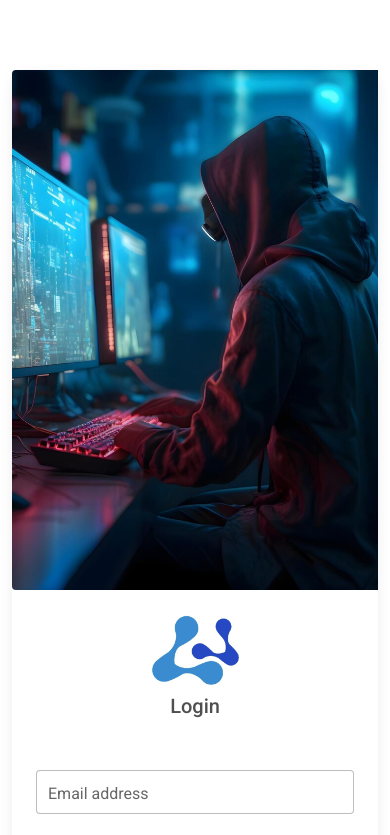
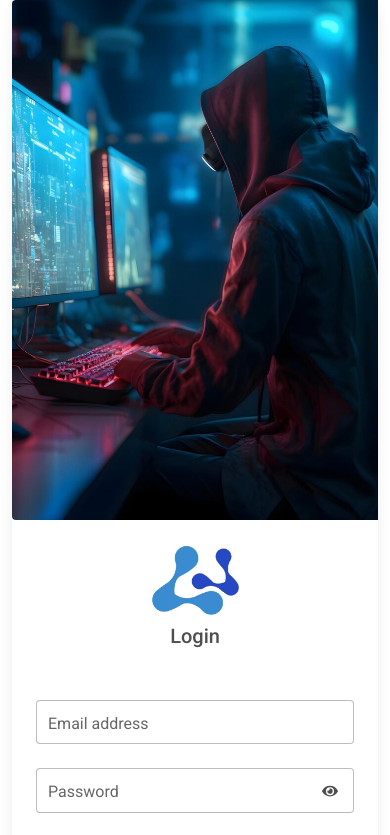
Before and after one commit to Abdulbasit110/fruadShieldClient, a React (Create React App) app: page / in a window 390 px wide. Shown: the top 835 px of the page. Built offline with nearby package versions, Linux system fonts and the light colour scheme; no server answers.

Commit message:
Refactor SideBar and Login components; improve layout and styling for better responsiveness and user experience

```diff
--- a/src/components/Layout/SideBar.jsx
+++ b/src/components/Layout/SideBar.jsx
@@ -135,17 +135,17 @@ export default function SideBar() {
                     : ""
                 }`}
               >
-                <div className="d-flex align-items-center justify-content-between w-100">
-                  <div>
-                    <FaBell style={{ marginRight: "0.5rem !important" }} />
-                    Alerts & Notifications
-                  </div>
-                  {/* {unreadCount > 0 && (
+                {/* <div className="d-flex align-items-center justify-content-between w-100">
+                  <div> */}
+                <FaBell style={{ marginRight: "0.5rem !important" }} />
+                Alerts & Notifications
+                {/* </div> */}
+                {/* {unreadCount > 0 && (
                     <MDBBadge color="danger" pill className="ms-2">
                       {unreadCount}
                     </MDBBadge>
                   )} */}
-                </div>
+                {/* </div> */}
               </MDBListGroupItem>
             </MDBRipple>
             <MDBRipple rippleTag="span">
--- a/src/pages/Login/Login.jsx
+++ b/src/pages/Login/Login.jsx
@@ -64,11 +64,16 @@ const Login = () => {
   };
 
   return (
-    <MDBContainer className="my-5 loginpage">
-      <MDBCard
-        style={{ width: "60%", margin: "70px auto" }}
-        className="logincard"
-      >
+    <MDBContainer
+      className="loginpage"
+      style={{
+        display: "flex",
+        alignItems: "center",
+        justifyContent: "center",
+        minHeight: "100vh",
+      }}
+    >
+      <MDBCard style={{ width: "60%", margin: "auto" }} className="logincard">
         <MDBRow className="g-0">
           <MDBCol md="6">
             <MDBCardImage
```
